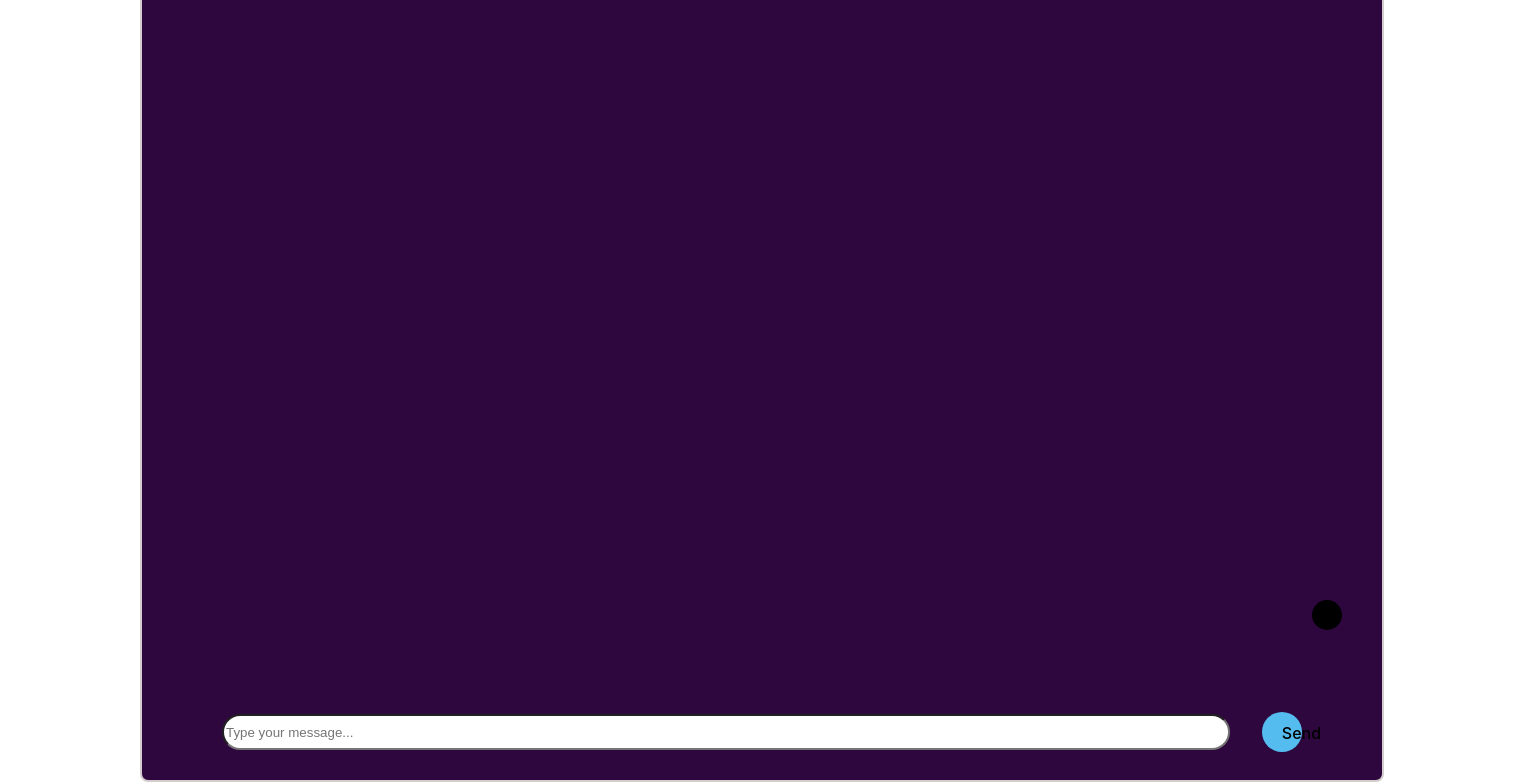
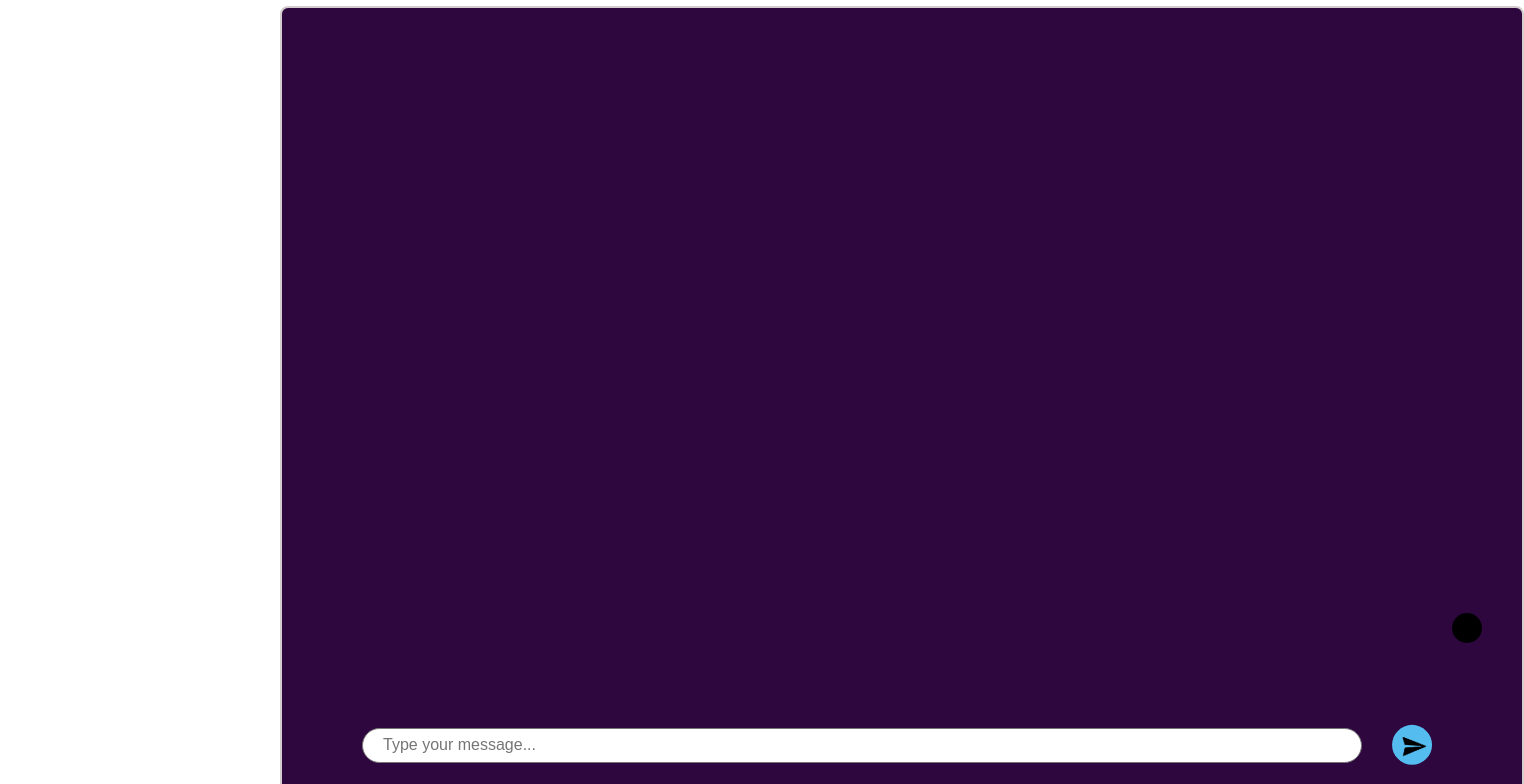
Before and after one commit to mvp-2003/Final-Year-project, a React (Vite) app in the folder frontend/: page / in a window 1280 px wide. Shown: the top 784 px of the page, 1524 px wide, since content can reach past the window. Built offline with nearby package versions, Linux system fonts and the light colour scheme.

Commit message:
Update frontend

```diff
--- a/frontend/src/Chatsection.css
+++ b/frontend/src/Chatsection.css
@@ -5,18 +5,29 @@
     height: calc(100vh - 55px);
     width: 1200px;
     padding: 20px;
-    margin-top: -25px;
-    margin-left: 140px;
+    margin-top: 0;
+    margin-left: 280px;
+    margin-right: auto;
     position: relative;
+    overflow: auto;
 }
 
 .user-input {
-    height: 30px;
+    height: 35px;
     width: 1000px;
     position: absolute;
     bottom: 30px;
     left: 80px;
     border-radius: 18px;
+    padding-left: 20px;
+    padding-right: 20px;
+    line-height: 1.8;
+    box-sizing: border-box;
+    font-size: 16px;
+    font-family: 'Poppins', sans-serif;
+    max-height: 60px;
+    overflow-y: auto;
+    resize: none;
 }
 
 .submit-prompt {
@@ -24,7 +35,12 @@
     height: 40px;
     width: 40px;
     background-color: #55bcef;
+    background-image: url('../public/send-logo.png');
+    background-size: 80%;
+    background-position: 40% 78%;
+    background-repeat: no-repeat;
     position: absolute;
     bottom: 28px;
-    right: 80px
+    right: 90px;
+    transform: rotate(45deg);
 }
--- a/frontend/src/Chatsection.jsx
+++ b/frontend/src/Chatsection.jsx
@@ -25,6 +25,13 @@ function ChatSection(){
         }
     };
 
+    const handleKeyDown = (e) => {
+        if (e.key === 'Enter' && !e.shiftKey) {
+            e.preventDefault();
+            handleSubmit();
+        }
+    };
+
     return(
         <div className="background-space">
             <User/>
@@ -33,13 +40,16 @@ function ChatSection(){
                     <Chatbubble key={msg.id} sender={msg.sender} text={msg.text} />
                 ))}
             </div>
-            <input
+            <textarea
                 className="user-input"
                 value={input}
                 onChange={(e) => setInput(e.target.value)}
+                onKeyDown={handleKeyDown}
                 placeholder="Type your message..."
+                rows={1}
+                style={{ resize: 'none', overflowY: 'auto' }}
             />
-            <button className="submit-prompt" onClick={handleSubmit}>Send</button>
+            <button className="submit-prompt" onClick={handleSubmit}></button>
         </div>
     );
 }
```
Also changed, not shown: frontend/public/send-logo.png (added).
